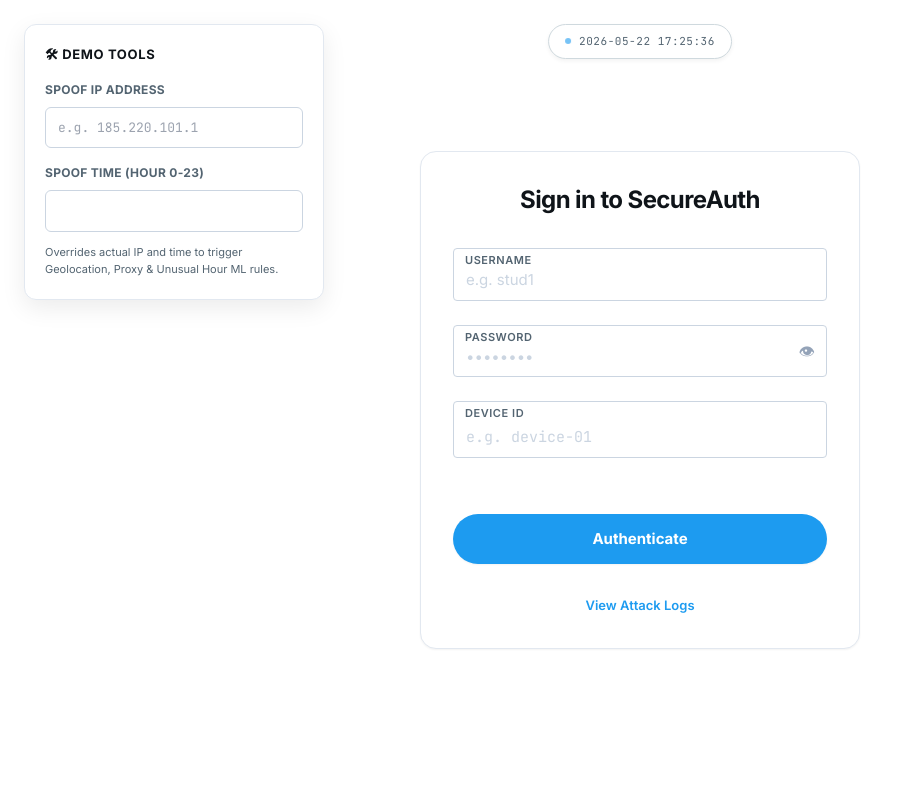
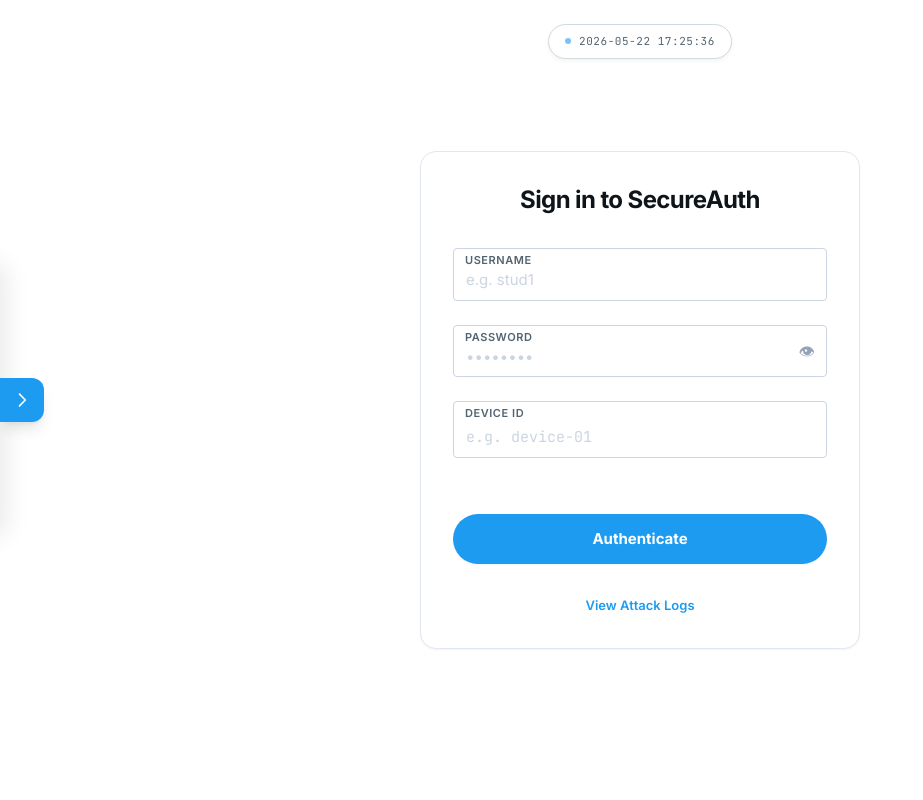
Before and after one commit to arcielor/ai-mfa, a Flask app: page / in a window 1280 px wide. Shown: the whole page, without its empty margins (0-923 px from the left). Run offline with Flask 3, Linux system fonts and the light colour scheme; some libraries are stand-ins or nearby versions.

Commit message:
fix: demo tools popup instead

```diff
--- a/templates/login.html
+++ b/templates/login.html
@@ -40,8 +40,14 @@
   </div>
 </div>
 
-<!-- Top Left Demo Panel -->
-<div class="fixed top-6 left-6 z-50 w-[300px] p-5 bg-white border border-slate-200 rounded-xl shadow-[0_8px_24px_rgba(0,0,0,0.08)]">
+<!-- Demo Tools Toggle Button -->
+<button id="demo-toggle" type="button" class="fixed top-1/2 left-0 -translate-y-1/2 z-50 bg-[#1d9bf0] text-white p-3 rounded-r-xl shadow-lg border-none cursor-pointer flex items-center justify-center transition-all duration-300 hover:bg-[#1a8cd8]">
+  <svg id="demo-icon-open" class="w-5 h-5" fill="none" stroke="currentColor" viewBox="0 0 24 24"><path stroke-linecap="round" stroke-linejoin="round" stroke-width="2" d="M9 5l7 7-7 7"></path></svg>
+  <svg id="demo-icon-close" class="w-5 h-5 hidden" fill="none" stroke="currentColor" viewBox="0 0 24 24"><path stroke-linecap="round" stroke-linejoin="round" stroke-width="2" d="M15 19l-7-7 7-7"></path></svg>
+</button>
+
+<!-- Left Side Demo Panel Drawer -->
+<div id="demo-panel" class="fixed top-1/2 -translate-y-1/2 left-0 z-40 w-[300px] p-5 bg-white border border-slate-200 rounded-r-2xl shadow-[8px_0_24px_rgba(0,0,0,0.08)] transform -translate-x-full transition-transform duration-300">
   <div class="flex items-center justify-between mb-4">
     <h3 class="text-[13px] font-bold text-[#0f1419] uppercase tracking-wider m-0">🛠 Demo Tools</h3>
   </div>
@@ -173,11 +179,27 @@
   }
 
   const detectedFingerprint = fingerprint();
-  document.getElementById('fingerprint-val').textContent = detectedFingerprint;
 
-  function useFingerprint() {
-    document.getElementById('device_id').value = detectedFingerprint;
-  }
+  // ── Demo Drawer Toggle ──
+  const demoToggle = document.getElementById('demo-toggle');
+  const demoPanel = document.getElementById('demo-panel');
+  const demoIconOpen = document.getElementById('demo-icon-open');
+  const demoIconClose = document.getElementById('demo-icon-close');
+
+  demoToggle.addEventListener('click', () => {
+    const isClosed = demoPanel.classList.contains('-translate-x-full');
+    if (isClosed) {
+      demoPanel.classList.remove('-translate-x-full');
+      demoToggle.style.transform = 'translate(300px, -50%)';
+      demoIconOpen.classList.add('hidden');
+      demoIconClose.classList.remove('hidden');
+    } else {
+      demoPanel.classList.add('-translate-x-full');
+      demoToggle.style.transform = 'translate(0, -50%)';
+      demoIconOpen.classList.remove('hidden');
+      demoIconClose.classList.add('hidden');
+    }
+  });
 
   // Do not auto-populate device_id on load to force user typing/selection
   document.getElementById('client_hour').value = new Date().getHours();
```
